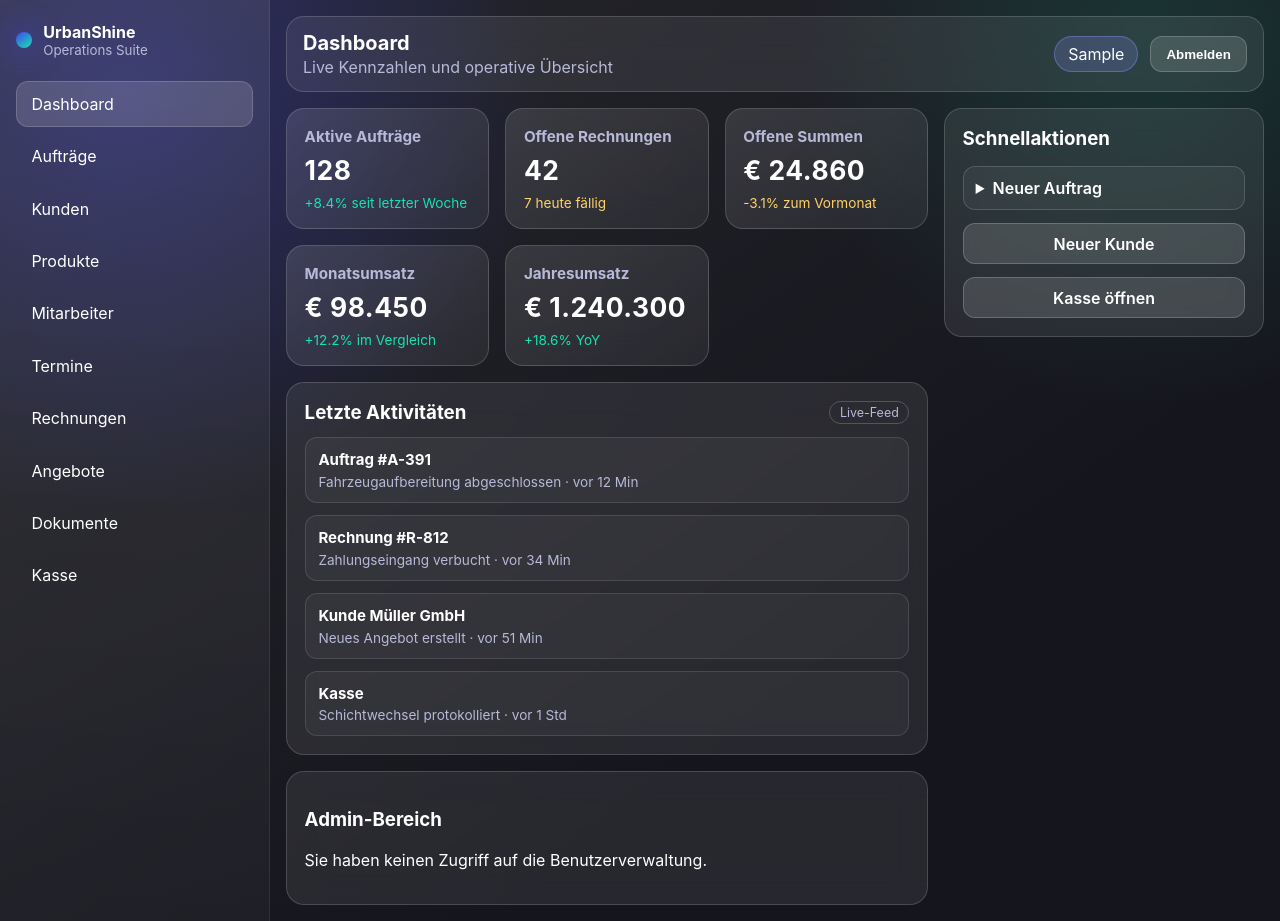
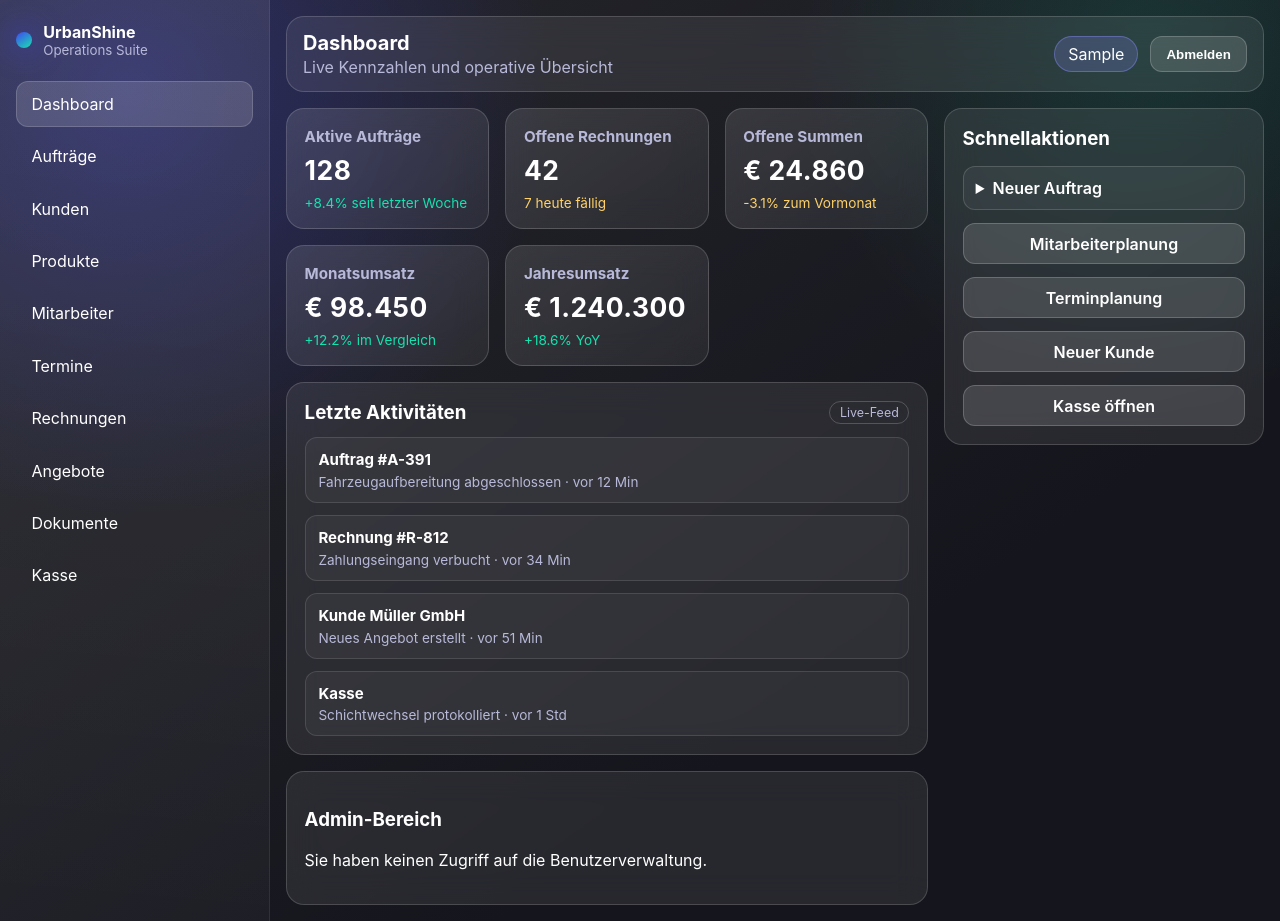
Before and after one commit to uniquetesla/urbanshine_app, a Django app: page /accounts/dashboard/ in a window 1280 px wide. Run offline with Django 5.2, Linux system fonts and the light colour scheme; the visitor is signed in with stand-in values (Sample User, id 1).

Commit message:
Add dashboard links for employee and appointment planning

```diff
--- a/templates/accounts/dashboard.html
+++ b/templates/accounts/dashboard.html
@@ -74,6 +74,8 @@
             <p>Lege in wenigen Schritten einen neuen Auftrag mit Fahrzeug- und Leistungsdaten an.</p>
             <a class="btn" href="{% url 'orders:order_create' %}">Auftrag starten</a>
         </details>
+        <a class="btn btn-secondary" href="{% url 'employees:employee_list' %}">Mitarbeiterplanung</a>
+        <a class="btn btn-secondary" href="{% url 'scheduling:appointment_overview' %}">Terminplanung</a>
         <a class="btn btn-secondary" href="{% url 'customers:customer_create' %}">Neuer Kunde</a>
         <a class="btn btn-secondary" href="{% url 'checkout:pos' %}">Kasse öffnen</a>
     </aside>
```
